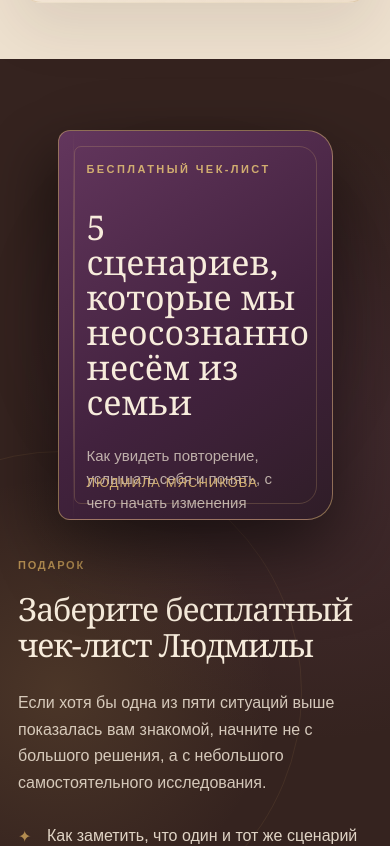
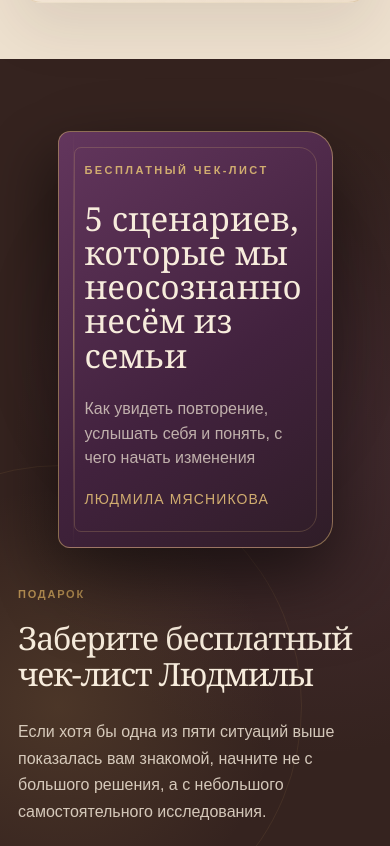
Before and after one commit to vsarypova071-glitch/nashi-predki, a plain HTML site: page index.html in a window 390 px wide. Shown: the part 6262-7108 px from the top of the page. Drawn offline with Linux system fonts and the light colour scheme.

Commit message:
Fix checklist card text flow on mobile

```diff
--- a/index.html
+++ b/index.html
@@ -2391,6 +2391,24 @@
       summary { min-height: 44px; }
     }
 
+    /* Keep the checklist cover in normal flow on stacked layouts. */
+    @media (max-width: 1000px) {
+      .gift-book { height: auto; min-height: 460px; padding-bottom: 44px; }
+      .gift-book-sub { font-size: 16px; }
+      .gift-book-author {
+        position: static;
+        margin-top: 20px;
+        font-size: 14px;
+      }
+    }
+
+    @media (max-width: 700px) {
+      .gift-visual { min-height: 0; padding: 16px 0; }
+      .gift-book { min-height: 390px; padding: 32px 26px 40px; }
+      .gift-small { margin-bottom: 26px; }
+      .gift-book-title { font-size: clamp(30px, 8.5vw, 34px); }
+    }
+
     @media (hover: none) {
       .btn:hover, .pain-card:hover, .gift-book:hover { transform: none; }
     }
```
